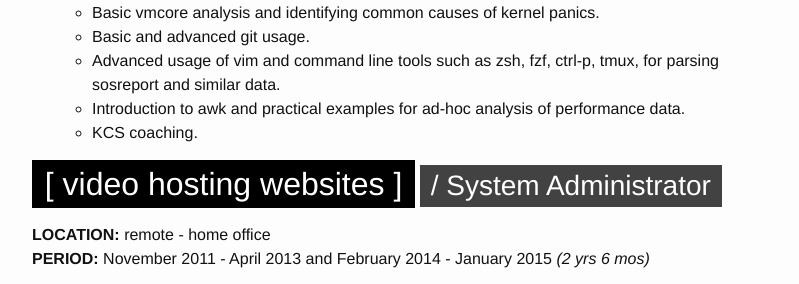
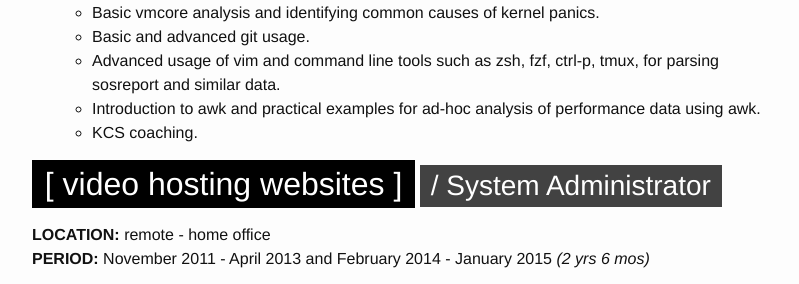
Before and after one commit to gangelop/lathan.github.io, a Jekyll site: the page built from cv.md, in a window 1280 px wide and 900 px high, scrolled down 699 px. Shown: the part 160-444 px from the top of the window, without its empty margins (238-1037 px from the left). Built offline with Jekyll 4.4.1, drawn with Linux system fonts in a browser that asks for light colours.

Commit message:
cv clarification fix

```diff
--- a/cv.md
+++ b/cv.md
@@ -30,7 +30,7 @@
     * Basic vmcore analysis and identifying common causes of kernel panics.
     * Basic and advanced git usage.
     * Advanced usage of vim and command line tools such as zsh, fzf, ctrl-p, tmux, for parsing sosreport and similar data.
-    * Introduction to awk and practical examples for ad-hoc analysis of performance data.
+    * Introduction to awk and practical examples for ad-hoc analysis of performance data using awk.
     * KCS coaching.
 
 # [ video hosting websites ]
```
